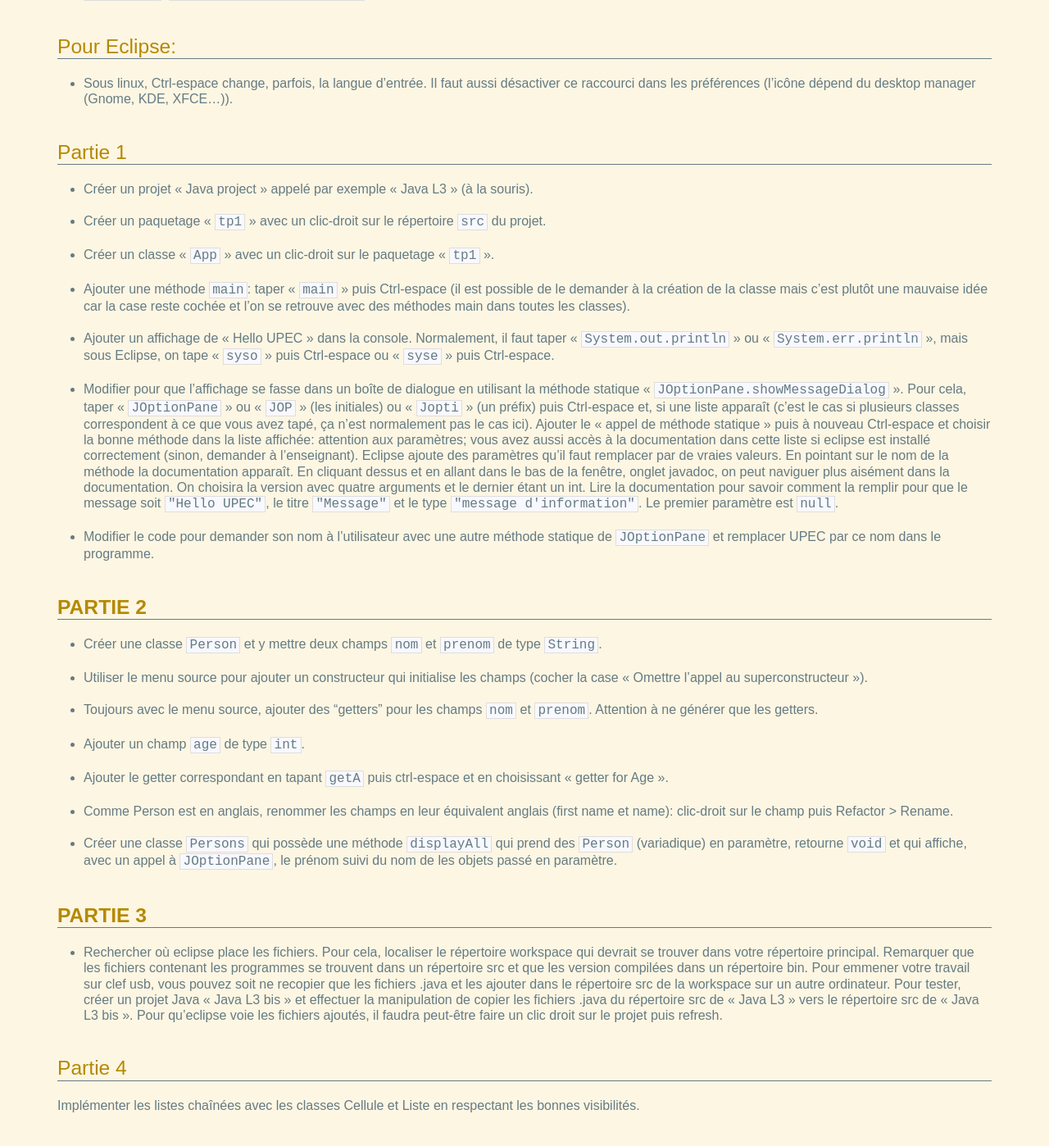
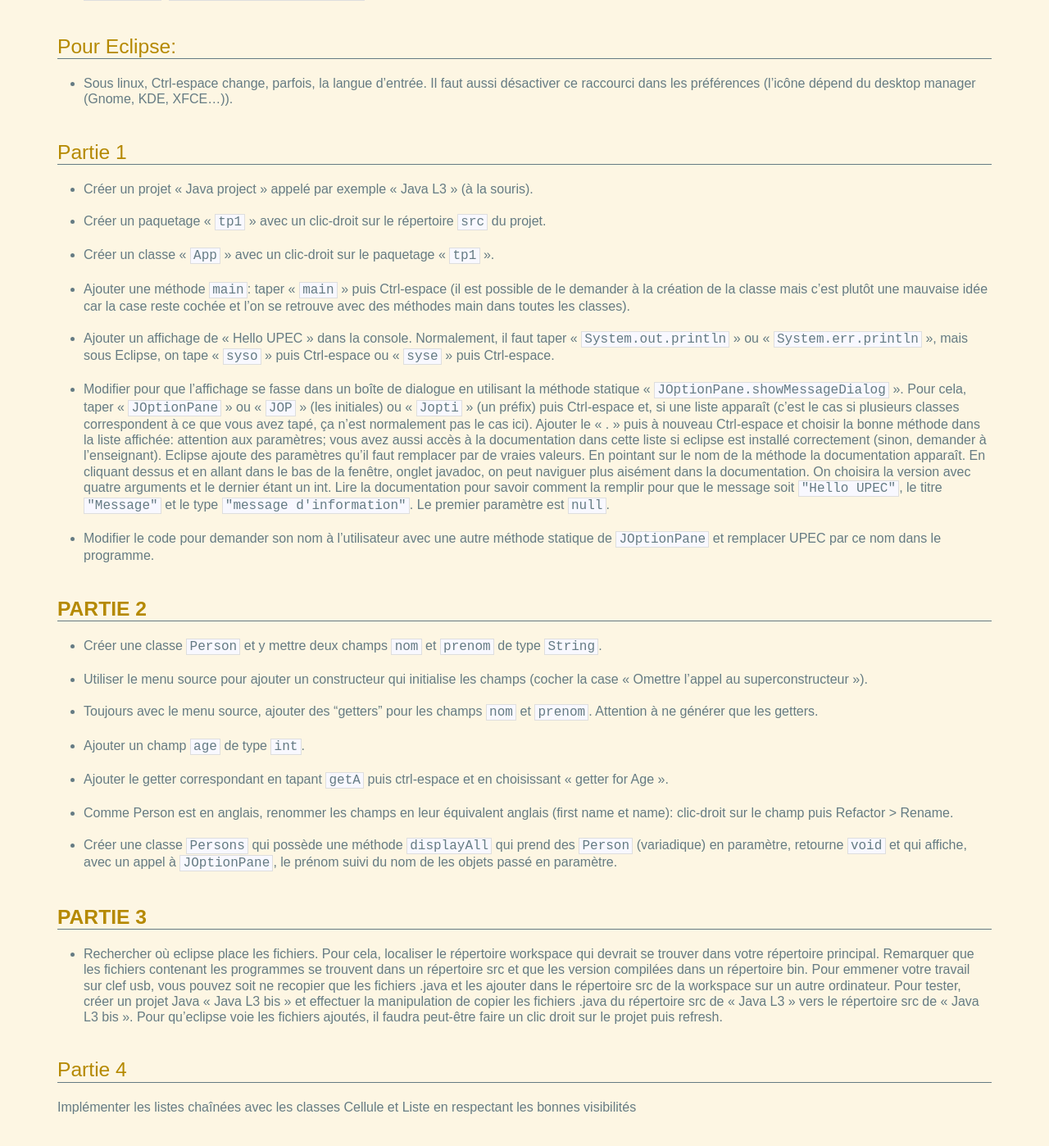
Before and after one commit to lacl-upec/l2epotp, a Jekyll site: the page built from _posts/2016-04-15-TP8.md, in a window 1280 px wide and 1400 px high, scrolled down 274 px. Shown: the whole window at 82% size. Built offline with Jekyll 4.4.1, drawn with Linux system fonts in a browser that asks for light colours.

Commit message:
Created :_posts/2016-04-15-TP8.md

```diff
--- a/_posts/2016-04-15-TP8.md
+++ b/_posts/2016-04-15-TP8.md
@@ -45,7 +45,7 @@ Partie 1
     cela, taper « `JOptionPane` » ou « `JOP` » (les initiales) ou « `Jopti` »
     (un préfix) puis Ctrl-espace et, si une liste apparaît (c'est le cas si
     plusieurs classes correspondent à ce que vous avez tapé, ça n'est
-    normalement pas le cas ici). Ajouter le « appel de méthode statique » puis à
+    normalement pas le cas ici). Ajouter le « . » puis à
     nouveau Ctrl-espace et choisir la bonne méthode dans la liste affichée:
     attention aux paramètres; vous avez aussi accès à la documentation dans
     cette liste si eclipse est installé correctement (sinon, demander à
@@ -105,4 +105,4 @@ Partie 3
 Partie 4
 --------
 
-Implémenter les listes chaînées avec les classes Cellule et Liste en respectant les bonnes visibilités.
+Implémenter les listes chaînées avec les classes Cellule et Liste en respectant les bonnes visibilités
```
